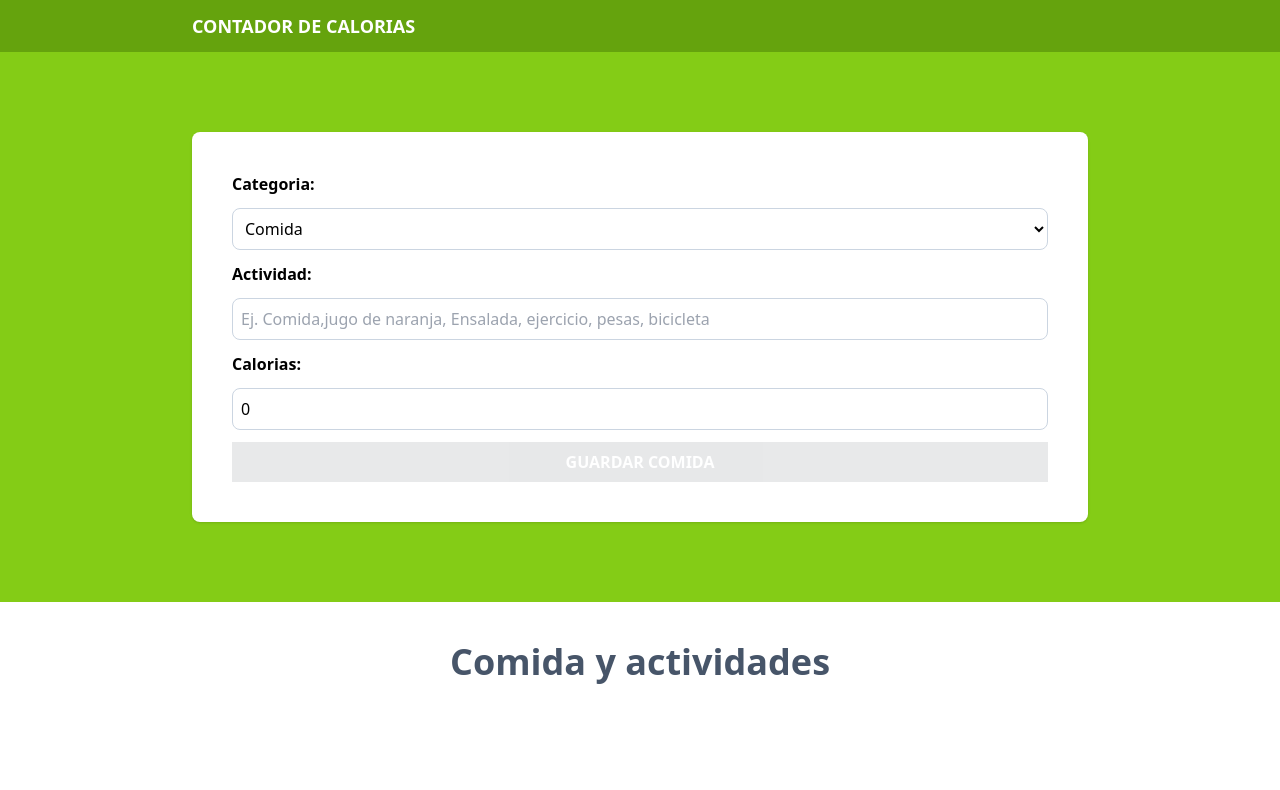
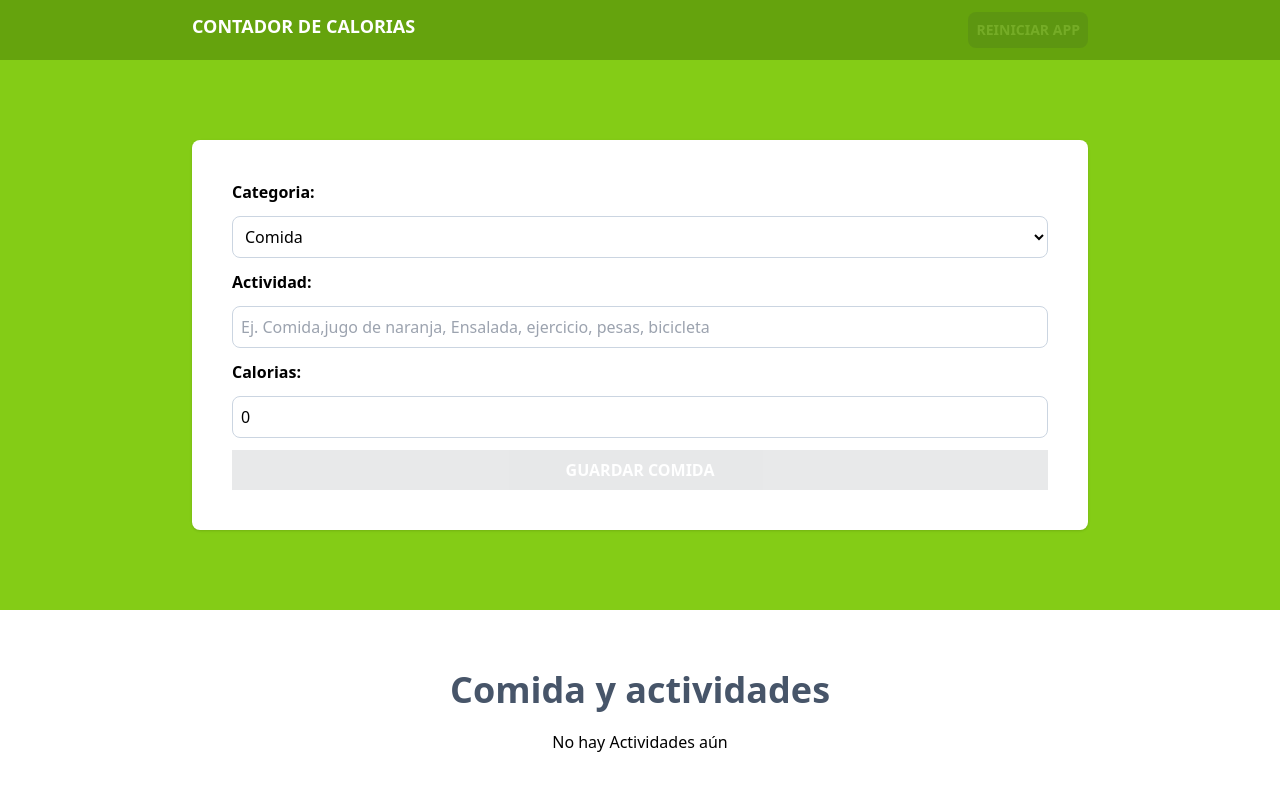
Before and after one commit to martin0123478/calories-tracker, a React app: page / in a window 1280 px wide. Shown: the top 790 px of the page. Built offline with nearby package versions, Linux system fonts and the light colour scheme; the HTML template or start-up script is replaced by a standard one.

Commit message:
feat:restar app

```diff
--- a/src/App.tsx
+++ b/src/App.tsx
@@ -1,5 +1,5 @@
 
-import { useReducer } from "react"
+import { useReducer, useEffect, useMemo } from "react"
 
 import { Form } from "./components/Form"
 import { activityReducer, initialState } from "./reducers/activity-reducer"
@@ -9,6 +9,14 @@ import { ActivityList } from "./components/ActivityList"
 function App() {
   const [state, dispatch] = useReducer(activityReducer, initialState)
 
+  useEffect(() => {
+    localStorage.setItem('activities', JSON.stringify(state.activities))
+
+  }, [state.activities])
+
+  const canRestarApp = () => useMemo(() => state.activities.length, [state.activities])
+
+
 
   return (
     <>
@@ -17,6 +25,11 @@ function App() {
           <h1 className="text-center text-lg font-bold text-white uppercase">
             Contador de Calorias
           </h1>
+
+          <button className="bg-gray-800 hover:bg-gray-900 p-2 font-bold uppercase text-white cursor-pointer rounded-lg text-sm disabled:opacity-10"
+            disabled={!canRestarApp()} onClick={() => dispatch({ type: 'restar-app' })}>
+            Reiniciar App
+          </button>
 
         </div>
       </header>
--- a/src/components/ActivityList.tsx
+++ b/src/components/ActivityList.tsx
@@ -1,3 +1,4 @@
+import { useMemo } from "react"
 import { ActivityActions } from "../reducers/activity-reducer"
 import { Activity } from "../types"
 import { PencilSquareIcon, XCircleIcon } from '@heroicons/react/24/outline'
@@ -9,13 +10,16 @@ type ActivityListProps = {
 
 
 export const ActivityList = ({ activities, dispatch }: ActivityListProps) => {
+    const activitiesIsEmpty = useMemo(() => activities.length === 0, [activities])
 
     return (
         <>
-            <h2 className='text-4xl font-bold text-slate-600 text-center '>Comida y actividades</h2>
+            <h2 className='text-4xl font-bold text-slate-600 text-center my-5  '>Comida y actividades</h2>
 
 
             {
+
+                activitiesIsEmpty ? <p className="text-center">No hay Actividades aún</p> :
                     activities.map(activity => (
                         <div key={activity.id} className="px-5 py-10 bg-white mt-5 flex justify-between ">
                             <div className="space-y-2 relative">
--- a/src/reducers/activity-reducer.ts
+++ b/src/reducers/activity-reducer.ts
@@ -4,15 +4,21 @@ export type ActivityActions =
     { type: 'save-activity', payload: { newActivity: Activity } } |
 
     { type: 'set-activiteId', payload: { id: Activity['id'] } } |
-    { type: 'delete-activity', payload: { id: Activity['id'] } }
+    { type: 'delete-activity', payload: { id: Activity['id'] } } |
+    { type: 'restar-app' }
 
 
 export type ActivityState = {
     activities: Activity[],
     activeId: Activity['id']
 }
+
+const localStorageActivities = () => {
+    const actrivities = localStorage.getItem('activities')
+    return actrivities ? JSON.parse(actrivities) : []
+}
 export const initialState: ActivityState = {
-    activities: [],
+    activities: localStorageActivities(),
     activeId: ''
 
 }
@@ -47,6 +53,13 @@ export const activityReducer = (
         }
     }
 
+    if (action.type === 'restar-app') {
+        return {
+            activities: [],
+            activeId: ''
+        }
+    }
+
 
     return state
 }
```
Lines whose indentation alone changed are shown as unchanged.
